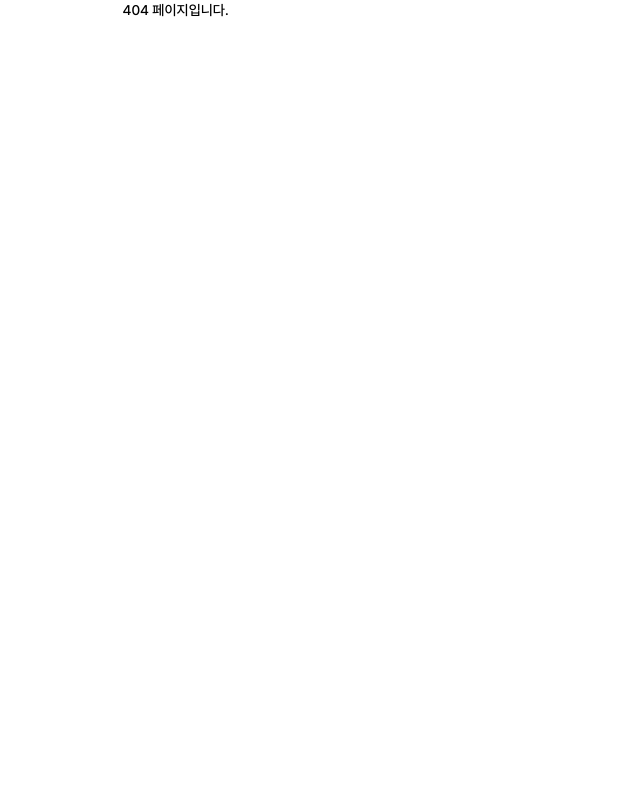
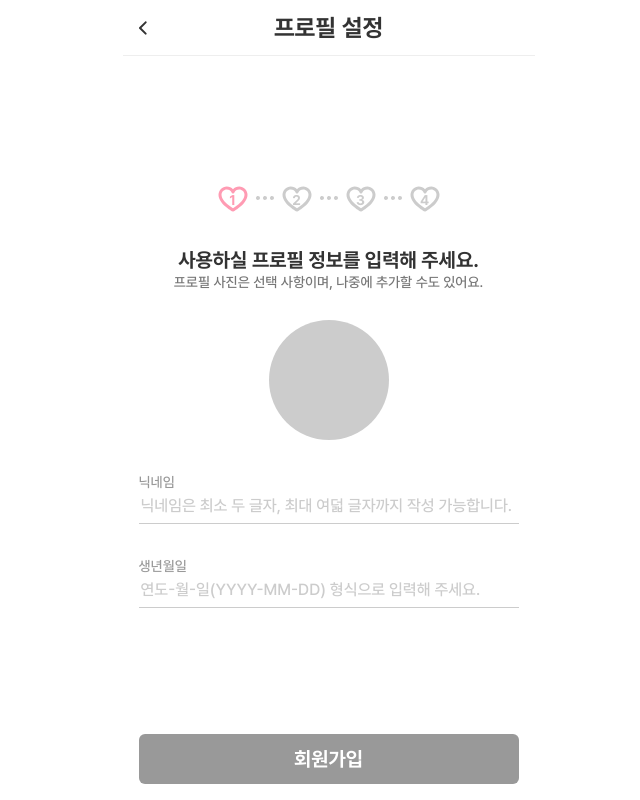
Before and after one commit to LoFin-official/LoFin-FE, a Next.js app: page /account/ProfileForm in a window 1280 px wide. Before the commit this address had no page. Shown: the whole page, without its empty margins (304-944 px from the left). Built offline with nearby package versions, Linux system fonts and the light colour scheme.

Commit message:
📝 Update : 프로필 정보 입력 페이지(profile) 마크업 완료

```diff
--- /dev/null
+++ b/src/pages/account/ProfileForm.tsx
@@ -0,0 +1,76 @@
+import { ProgressIcon, ProgressingIcon } from '@/assets/icons/SvgIcon';
+import Button from '@/components/shared/Button';
+import Header from '@/components/shared/Header';
+import Input from '@/components/shared/Input';
+import React, { ReactNode, useState } from 'react';
+
+export default function ProfileForm() {
+  const [currentStep, setCurrentStep] = useState(0);
+  const [formData, setFormData] = useState({
+    nickname: '',
+    birth: '',
+  });
+
+  // 상태 업데이트 함수
+  const handleChange = (e: React.ChangeEvent<HTMLInputElement>) => {
+    const { name, value } = e.target;
+    setFormData((prev) => ({
+      ...prev,
+      [name]: value,
+    }));
+  };
+
+  // 필수 입력 값이 있는지 체크
+  const isComplete = formData.nickname.trim() !== '' && formData.birth.trim() !== '';
+
+  const steps = ['1', '2', '3', '4'];
+  return (
+    <>
+      <div className='flex flex-col min-h-[calc(100vh-56px)] justify-between'>
+        <div className='flex flex-1 items-center justify-center'>
+          <div className='flex flex-col gap-8 items-center'>
+            <div className='flex flex-row gap-1 items-center'>
+              {steps.map((step, index) => (
+                <div key={index} className='flex items-center gap-1'>
+                  <ProgressIcon text={step} active={index <= currentStep} />
+                  {index < steps.length - 1 && <ProgressingIcon active={index < currentStep} />}
+                </div>
+              ))}
+            </div>
+            <div className='flex flex-col gap-0.5 w-[380px] text-center'>
+              <span className='h-6 text-[#333333] text-xl font-bold'>사용하실 프로필 정보를 입력해 주세요.</span>
+              <span className='h-4 text-[#767676]'>프로필 사진은 선택 사항이며, 나중에 추가할 수도 있어요.</span>
+            </div>
+            <div className='w-[120px] h-[120px] rounded-full bg-[#cccccc]'></div>
+            <Input
+              label='닉네임'
+              placeholder='닉네임은 최소 두 글자, 최대 여덟 글자까지 작성 가능합니다.'
+              name='nickname'
+              value={formData.nickname}
+              onChange={handleChange}
+            />
+            <Input
+              label='생년월일'
+              placeholder='연도-월-일(YYYY-MM-DD) 형식으로 입력해 주세요.'
+              name='birth'
+              value={formData.birth}
+              onChange={handleChange}
+            />
+          </div>
+        </div>
+        <Button isComplete={isComplete} className='mb-4'>
+          회원가입
+        </Button>
+      </div>
+    </>
+  );
+}
+
+ProfileForm.getLayout = (page: ReactNode) => {
+  return (
+    <>
+      <Header>프로필 설정</Header>
+      {page}
+    </>
+  );
+};
```
